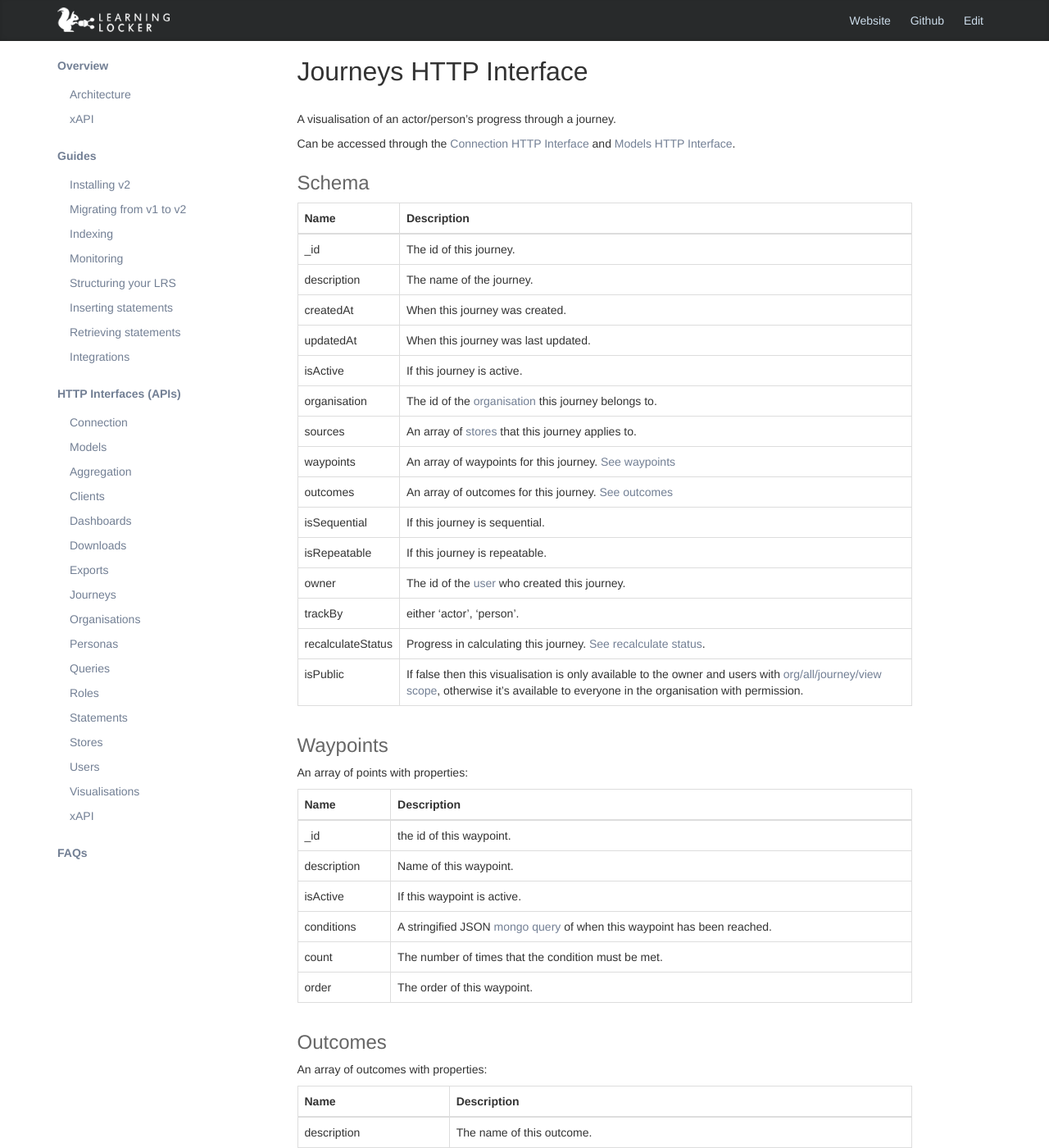
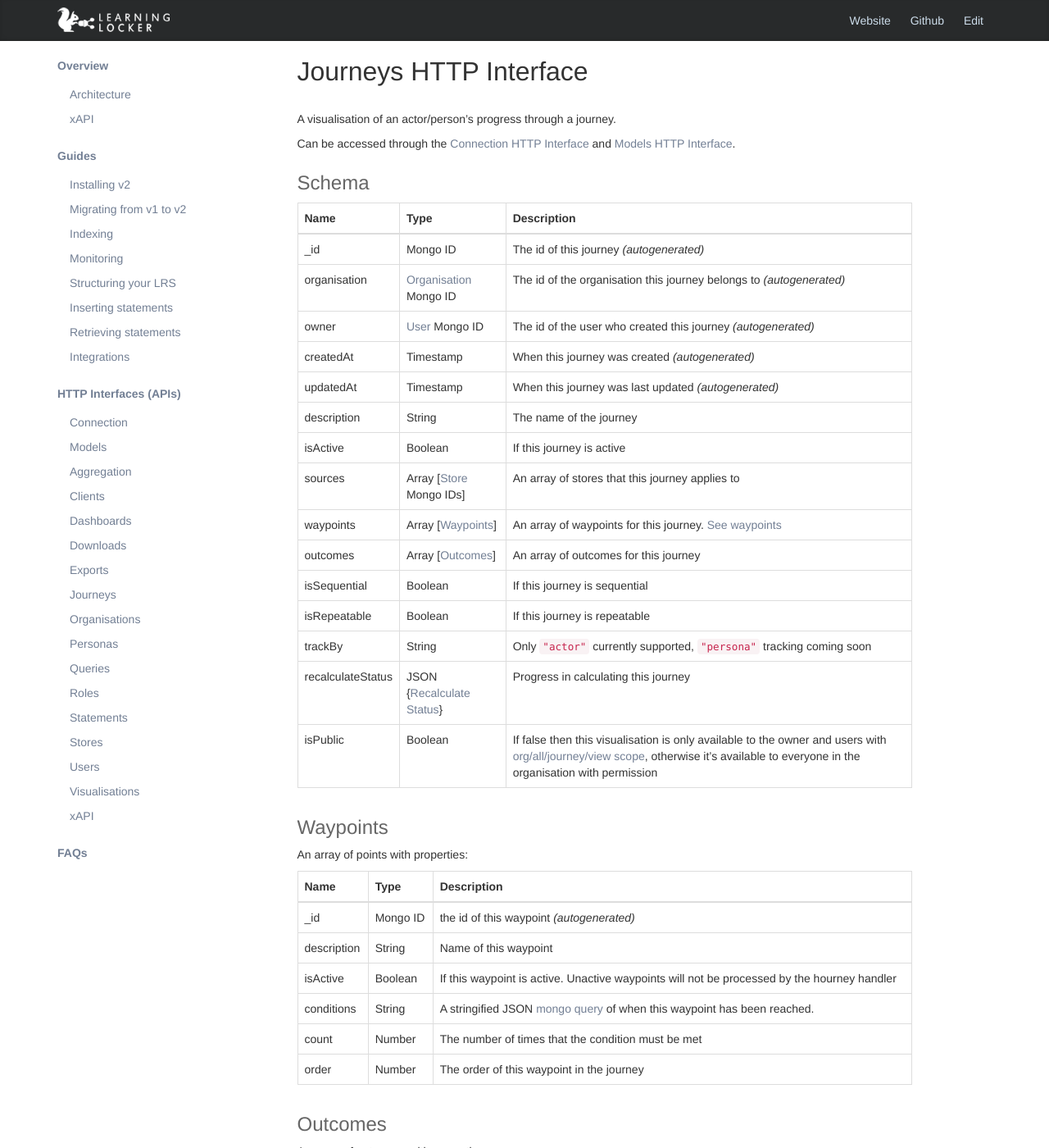
Before and after one commit to LearningLocker/docs, a Jekyll site: the page built from src/http-journeys.md, in a window 1280 px wide and 1400 px high. Shown: the whole window at 82% size. Built offline with Jekyll 4.4.1, drawn with Linux system fonts in a browser that asks for light colours; nearby versions of some CDN libraries; our own code applies the rules of GitHub Pages for plain Markdown files; some of the changed text lies outside the part shown.

Commit message:
Journey types and example

````diff
--- a/src/http-journeys.md
+++ b/src/http-journeys.md
@@ -9,52 +9,103 @@ Can be accessed through the [Connection HTTP Interface](../http-connection) and
 
 ### Schema
 
-Name | Description
---- | ---
-_id | The id of this journey.
-description | The name of the journey.
-createdAt | When this journey was created.
-updatedAt | When this journey was last updated.
-isActive | If this journey is active.
-organisation | The id of the [organisation](../http-organisations#schema) this journey belongs to.
-sources | An array of [stores](../http-stores#schema) that this journey applies to.
-waypoints | An array of waypoints for this journey. [See waypoints](#waypoints)
-outcomes | An array of outcomes for this journey. [See outcomes](#outcomes)
-isSequential | If this journey is sequential.
-isRepeatable | If this journey is repeatable.
-owner | The id of the [user](../http-users#schema) who created this journey.
-trackBy | either 'actor', 'person'.
-recalculateStatus | Progress in calculating this journey. [See recalculate status](#recalculate-status).
-isPublic | If false then this visualisation is only available to the owner and users with [org/all/journey/view scope](../http-roles/#organisation-scopes), otherwise it's available to everyone in the organisation with permission.
+Name | Type | Description
+--- | --- | --- | ---
+_id | Mongo ID | The id of this journey _(autogenerated)_
+organisation| [Organisation](../http-organisations#schema) Mongo ID | The id of the organisation this journey belongs to _(autogenerated)_
+owner | [User](../http-users#schema) Mongo ID | The id of the user who created this journey _(autogenerated)_
+createdAt |  Timestamp | When this journey was created _(autogenerated)_
+updatedAt |  Timestamp | When this journey was last updated _(autogenerated)_
+description | String | The name of the journey
+isActive| Boolean | If this journey is active
+sources| Array [[Store](../http-stores#schema) Mongo IDs] | An array of stores that this journey applies to
+waypoints | Array [[Waypoints](#waypoints)] | An array of waypoints for this journey. [See waypoints](#waypoints)
+outcomes | Array [[Outcomes](#outcomes)] | An array of outcomes for this journey
+isSequential | Boolean | If this journey is sequential
+isRepeatable | Boolean | If this journey is repeatable
+trackBy | String | Only `"actor"` currently supported, `"persona"` tracking coming soon
+recalculateStatus | JSON {[Recalculate Status](#recalculate-status)} |  Progress in calculating this journey
+isPublic | Boolean | If false then this visualisation is only available to the owner and users with [org/all/journey/view scope](../http-roles/#organisation-scopes), otherwise it's available to everyone in the organisation with permission
 
 ### Waypoints
 
 An array of points with properties:
 
-Name | Description
---- | ---
-_id | the id of this waypoint.
-description | Name of this waypoint.
-isActive | If this waypoint is active.
-conditions | A stringified JSON [mongo query](https://docs.mongodb.com/manual/tutorial/query-documents/) of when this waypoint has been reached.
-count | The number of times that the condition must be met.
-order | The order of this waypoint.
+Name | Type | Description
+--- | --- | ---
+_id | Mongo ID | the id of this waypoint _(autogenerated)_
+description | String | Name of this waypoint
+isActive | Boolean | If this waypoint is active. Unactive waypoints will not be processed by the hourney handler
+conditions | String | A stringified JSON [mongo query](https://docs.mongodb.com/manual/tutorial/query-documents/) of when this waypoint has been reached.
+count | Number | The number of times that the condition must be met
+order | Number | The order of this waypoint in the journey
 
 ### Outcomes
 
 An array of outcomes with properties:
 
-Name | Description
---- | ---
-description | The name of this outcome.
-isActive | If this outcome is active.
-type | either 'callback', 'statement'.
-callback | Url to call on completion of the journey.
+Name | Type | Description
+--- | --- | ---
+description | String | The name of this outcome.
+isActive | Boolean | If this outcome is active.
+type | String | Only `'callback'` currently supported, `'statement'` outcomes coming soon
+callback | String (URL) |  URL to POST completion data on a journey being completed
+
+#### Callback example
+
+```
+{
+
+}
+```
+
 
 ### Recalculate Status
 
-Name | Description
---- | ---
-inProgress | This journey is being recalculated.
-totalCount | Total number of statements to process.
-remainingCount | Number of statements left to go.
+Name | Type | Description
+--- | --- | ---
+inProgress | Boolean | Is the journey currently being recalculated
+totalCount | Number | Total number of statements to process
+remainingCount | Number | Total amount of statements left to process
+
+
+
+## Example POST data
+
+```
+{
+  "createdAt": "2017-01-01T00:00:00Z",
+  "updatedAt": "2017-01-02T02:00:00Z",
+  "description": "5 comments and 1 completion of a course",
+  "isActive": true,
+  "sources": ["111aaa1111a111111aa11111", "111aaa1111a111111aa11112"]
+  "waypoints": [
+    {
+      "description": "5 comments"
+      "isActive": true
+      "conditions": "{\"statement.verb.id\": \"http://adlnet.gov/expapi/verbs/commented\"}"
+      "count": 5
+      "order": 1
+    },
+    {
+      "description": "1 course completion"
+      "isActive": true
+      "conditions": "{\"statement.verb.id\": \"http://adlnet.gov/expapi/verbs/completed\", \"statement.object.definition.type\": \"http://adlnet.gov/expapi/activities/course\"}"
+      "count": 1
+      "order": 2
+    },
+  ],
+  "outcomes": [
+    {
+      "description": "POST to my endpoint",
+      "isActive": true,
+      "type": "callback",
+      "callback": "http://example.org/myPOSTcallbackURL/"
+    }
+  ]
+  "isSequential": true,
+  "isRepeatable": false,
+  "trackBy": "actor",
+  "isPublic": true,
+}
+```
````
